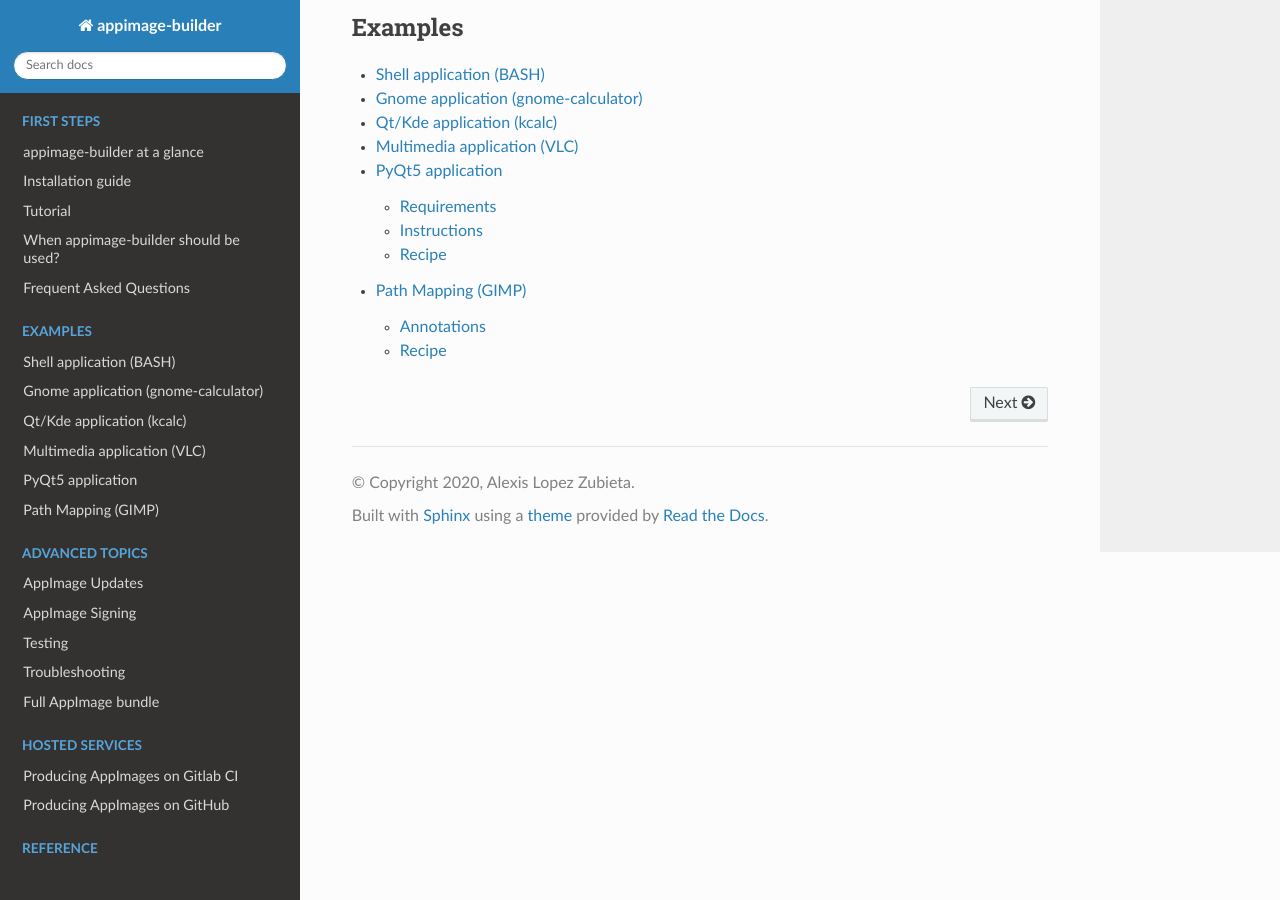
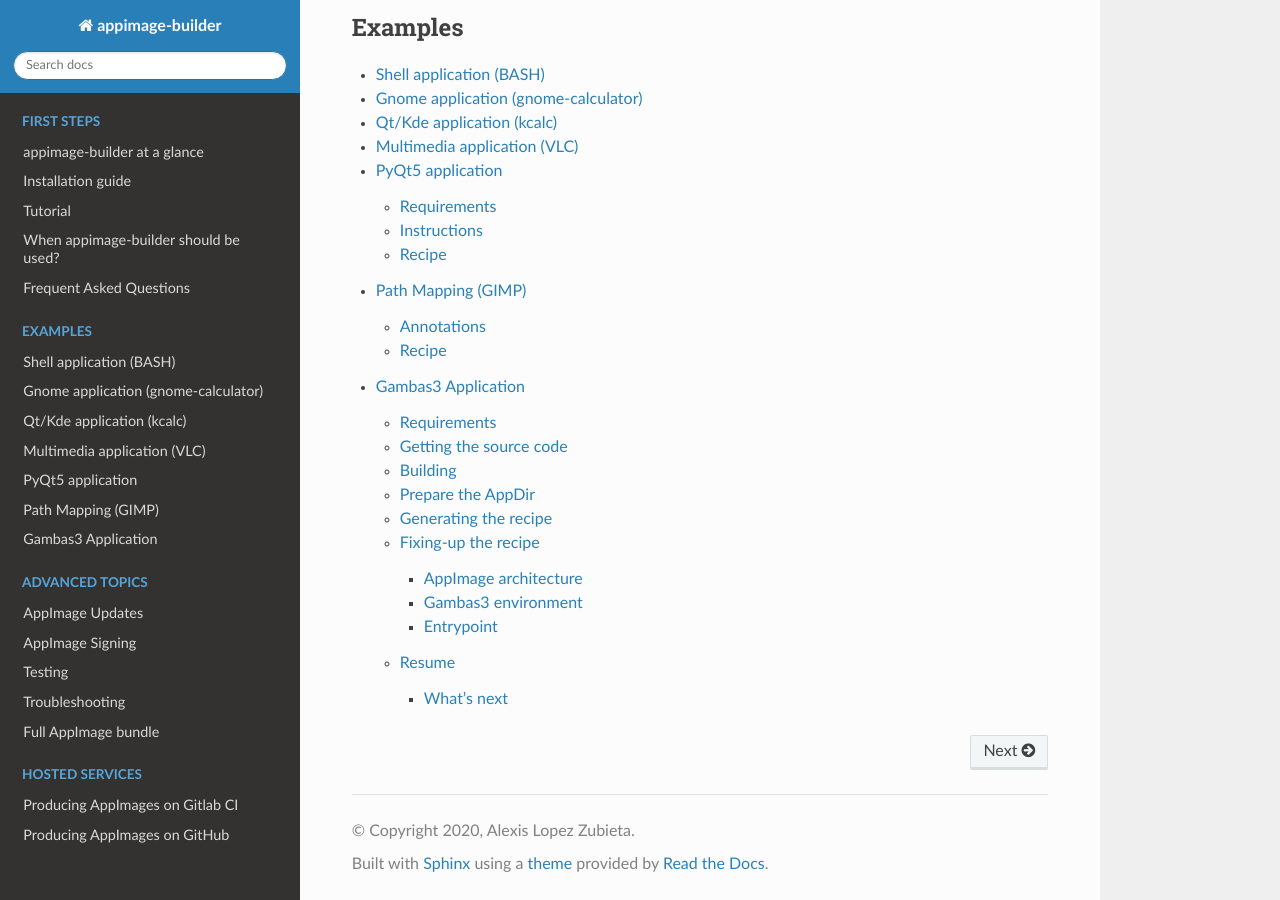
Before and after one commit to AppImageCrafters/appimage-builder-docs, a Sphinx documentation site: the page built from source/index.rst, in a window 1280 px wide and 900 px high, scrolled down 1050 px. Built offline with Sphinx 7.4.7 and the Read the Docs theme 2.0.0, drawn with Linux system fonts in a browser that asks for light colours; part of the change alters nothing that is shown.

Commit message:
add: document the creation of a Gambas3 AppImage

```diff
--- /dev/null
+++ b/source/examples/gambas3.rst
@@ -0,0 +1,282 @@
+===================
+Gambas3 Application
+===================
+
+In this tutorial you will learn how to pack a Gambas3 application using the AppImage format. For the purpose we will
+use an Ubuntu 18.04 system and the appimage-builder tool.
+
+The tutorial includes several troubleshooting steps that are required when packaging interpreted languages and may be
+a bit complicated for novice users. If want to get your application packaged quickly please go to the "Resume"
+section, download the recipe template, replace the binary, update the information and repack.
+
+
+Gambas_ is a free development environment and a full powerful development platform based on a Basic interpreter with
+object extensions, as easy as Visual Basic™.
+
+.. _Gambas: http://gambas.sourceforge.net/en/main.html
+
+Requirements
+============
+
+- Ubuntu 18.04 system
+- appimage-builder (see :ref:`intro-install`)
+- git
+- gambas3 (see `Gambas PPA Install instructions`_)
+
+.. _Gambas PPA Install instructions: https://launchpad.net/~gambas-team/+archive/ubuntu/gambas3
+
+
+Getting the source code
+=======================
+
+For this tutorial we will be using a simple "Hello World" application without any special modifications. Its source
+code can be found at Github_.
+
+.. _Github: https://github.com/AppImageCrafters/appimage-demo-gambas3
+
+
+.. code-block:: shell
+
+        git clone https://github.com/AppImageCrafters/appimage-demo-gambas3.git
+
+Building
+========
+
+To build the gambas3 application we will use the commands gbc3 and gba3 as follows.
+
+.. code-block:: shell
+
+    cd appimage-demo-gambas3/
+    gbc3 project/
+    gba3 project/ -o appimage-demo-gambas3.gambas
+
+
+Prepare the AppDir
+==================
+
+Once we have compiled the application we will proceed to prepare our AppDir. Which means coping the application binary
+and the icon inside the AppDir as follows:
+
+.. code-block:: shell
+
+    mkdir -p AppDir/usr/bin
+    cp appimage-demo-gambas3.gambas AppDir/usr/bin/
+    mkdir -p AppDir/usr/share/icons/hicolor/32x32/apps/
+    cp project/mapview.png AppDir/usr/share/icons/hicolor/32x32/apps/
+
+
+Generating the recipe
+=====================
+
+Once we have the binary and the icon in place we proceed to call appimage-builder generate and answer the prompts as
+follows, notice that the file extension is not being included.
+
+.. code-block:: shell
+
+    appimage-builder --generate
+
+    Basic Information :
+    ? ID [Eg: com.example.app] : org.appimagecrafters.gambas3-demo
+    ? Application Name : Gambas3 Demo
+    ? Icon : mapview
+    ? Version : latest
+    ? Executable path relative to AppDir [usr/bin/app] : usr/bin/appimage-demo-gambas3.gambas
+    ? Arguments [Default: $@] : $@
+    ? Update Information [Default: guess] : guess
+    ? Architecture :  amd64
+
+This command gathers the required information to generate a recipe, then it runs the application to find the runtime
+dependencies. Once your application is started must close it in order to proceed with the recipe generation. In the
+end a file name `AppImageBuilder.yml` will be created in the current working directory that should look like this:
+
+
+.. code-block:: yaml
+
+    # appimage-builder recipe see https://appimage-builder.readthedocs.io for details
+    version: 1
+    AppDir:
+      path: ./AppDir
+      app_info:
+        id: org.appimagecrafters.gambas3-demo
+        name: Gambas3 Demo
+        icon: mapview
+        version: latest
+        exec: usr/bin/appimage-demo-gambas3.gambas
+        exec_args: $@
+      runtime:
+        env:
+          APPDIR_LIBRARY_PATH: $APPDIR/usr/lib/x86_64-linux-gnu:$APPDIR/usr/lib/x86_64-linux-gnu/gconv:$APPDIR/usr/lib/x86_64-linux-gnu/gtk-2.0/2.10.0/engines:$APPDIR/lib/x86_64-linux-gnu:$APPDIR/usr/lib/x86_64-linux-gnu/qt4/plugins/accessible:$APPDIR/usr/lib/gambas3:$APPDIR/usr/lib/x86_64-linux-gnu/qt4/plugins/accessiblebridge:$APPDIR/usr/lib/x86_64-linux-gnu/gdk-pixbuf-2.0/2.10.0/loaders
+      apt:
+        arch: amd64
+        allow_unauthenticated: true
+        sources:
+        - sourceline: deb http://archive.ubuntu.com/ubuntu/ bionic main restricted universe multiverse
+        - sourceline: deb http://archive.ubuntu.com/ubuntu/ bionic-updates main restricted universe multiverse
+        - sourceline: deb http://security.ubuntu.com/ubuntu bionic-security main restricted universe multiverse
+        - sourceline: deb http://archive.neon.kde.org/user bionic main
+        - sourceline: deb http://ppa.launchpad.net/gambas-team/gambas3/ubuntu bionic main
+        include:
+        - gambas3-gb-qt4
+        - gambas3-runtime
+        - gtk2-engines-pixbuf
+        - libaudio2
+        - libexpat1
+        - libgcrypt20
+        - libgtk2.0-0
+        - liblz4-1
+        - liblzma5
+        - libpcre3
+        - libsm6
+        - libsystemd0
+        - libxau6
+        - libxdmcp6
+        - libxext6
+        - libxfixes-dev
+        - libxinerama1
+        - libxrender1
+        - libxt6
+        - qt-at-spi
+        exclude: []
+      files:
+        exclude:
+        - usr/share/man
+        - usr/share/doc/*/README.*
+        - usr/share/doc/*/changelog.*
+        - usr/share/doc/*/NEWS.*
+        - usr/share/doc/*/TODO.*
+      test:
+        fedora:
+          image: appimagecrafters/tests-env:fedora-30
+          command: ./AppRun
+          use_host_x: true
+        debian:
+          image: appimagecrafters/tests-env:debian-stable
+          command: ./AppRun
+          use_host_x: true
+        arch:
+          image: appimagecrafters/tests-env:archlinux-latest
+          command: ./AppRun
+          use_host_x: true
+        centos:
+          image: appimagecrafters/tests-env:centos-7
+          command: ./AppRun
+          use_host_x: true
+        ubuntu:
+          image: appimagecrafters/tests-env:ubuntu-xenial
+          command: ./AppRun
+          use_host_x: true
+    AppImage:
+      arch: null
+      update-information: guess
+      sign-key: None
+
+
+Fixing-up the recipe
+====================
+
+Sadly appimage-builder is not capable yet of generating perfect recipes in the first ron for gambas3 applications so we
+will have to do some manual tuning.
+
+
+AppImage architecture
+---------------------
+
+If we proceed to run `appimage-builder` without fixing anything we will be prompted with an error like this:
+
+.. code-block:: shell
+
+    schema.SchemaError: Key 'AppImage' error:
+    Key 'arch' error:
+    None should be instance of 'str'
+
+Which means that the tool wasn't able to determine the right architecture, of the target application. This happens
+because Gambas3 binaries are not regular ELF binaries. Therefore we must set it manually to "x86_64" (see `final recipe L95`_).
+
+.. _final recipe L95: https://github.com/AppImageCrafters/appimage-demo-gambas3/blob/main/AppImageBuilder.yml#L95
+
+
+Gambas3 environment
+-------------------
+
+Now we should be able to run `appimage-builder` but our project will fail on the test with the following error:
+
+.. code-block:: shell
+
+    gbr3: unable to load component: gb.image
+    $ ./AppRun FAILED, exit code: 1
+    ERROR:appimage-builder:Tests failed
+
+It seems that some of the Gambas resources cannot be found. This is provably because it's expected they to be installed
+in the system, but they are in the bundle. To correct this we use the "GB_PATH" environment variable that must point to
+the gbc3 binary.
+
+To define a :ref:`recipe_version_1_runtime` environment variable add the following to the recipe:
+
+.. code-block:: yaml
+
+  runtime:
+    env:
+      GB_PATH: $APPDIR/usr/bin/gbr3
+
+Now we can run appimage-builder again. This time the application will start but it may be just an empty window. If this
+happens provably we are missing some other gambas3 extensions. Those "should" be resolved by the package manager but
+for some reasons the packages didn't include it. Therefore, we will have to manually include them.
+
+In my case I had to add the following packages to the apt include list:
+
+- gambas3-gb-form
+- gambas3-gb-gtk3
+
+
+Entrypoint
+----------
+
+Now when we run appimage-builder almost all test with the exception of Centos. `appimage-builder` uses a custom AppRun
+binary that configures the bundle runtime environment before calling the application and when an external application
+is called this configuration is removed. As the Gambas3 binaries are not ELF files the execution flow is going out at
+some point and returning which cases that a part of those settings are lost. To prevent this we must use as the
+Gambas3 interpreter as entrypoint for our bundle and pass the application binary as argument as follows:
+
+.. code-block:: yaml
+
+    AppDir:
+      app_info:
+
+        exec: usr/bin/gbr3
+        exec_args: $APPDIR/usr/bin/appimage-demo-gambas3.gambas $@
+
+
+
+With this fix our application should run in all the tests scenarios and is ready to be shipped.
+
+
+Resume
+======
+
+To pack a Gambas3 application using the AppImage format we need to:
+
+- deploy the application binary inside the AppDir
+
+- include all the Gambas3 resources and plugins packages in the recipe
+
+- set the environment variable "GB_PATH" to $APPDIR/usr/bin/gbr3
+
+- set usr/bin/gbr3 as entry point and pass the application binary path as argument
+
+
+A working recipe can be found `here`_. You can use it as starting point instead of going all the troubleshooting of
+the above steps.
+
+.. _here: https://github.com/AppImageCrafters/appimage-demo-gambas3/blob/main/AppImageBuilder.yml
+
+
+What's next
+-----------
+
+You may also want to check the following sections:
+
+- :ref:`advanced-updates`
+
+- :ref:`advanced-signing`.
+
+- :ref:`recipe_version_1`
--- a/source/index.rst
+++ b/source/index.rst
@@ -72,6 +72,7 @@ First steps
     examples/multimedia
     examples/pyqt
     examples/gimp_path_mapping
+    examples/gambas3
 
 .. toctree::
     :caption: Advanced topics
--- a/source/intro/tutorial.rst
+++ b/source/intro/tutorial.rst
@@ -111,6 +111,7 @@ graphical interface set ``use_host_x`` to ``True``. This will share the host X11
 The generated recipe already comes with a set of tests configured, to run then use:
 
 .. code-block:: text
+
    appimage-builder --skip-build --skip-appimage
 
 **NOTE**: If the docker images are not in your system it may take a while to download.
@@ -133,6 +134,7 @@ You have made and tested and ``AppDir`` containing your application binaries and
 is to generate the AppImage as follows:
 
 .. code-block:: text
+
    appimage-builder --skip-build --skip-test
 
 
--- a/source/reference/version_1.rst
+++ b/source/reference/version_1.rst
@@ -270,6 +270,8 @@ following parameters:
       command: "./AppRun main.qml"
       use_host_x: True
 
+.. _recipe_version_1_runtime:
+
 -------
 runtime
 -------
```
